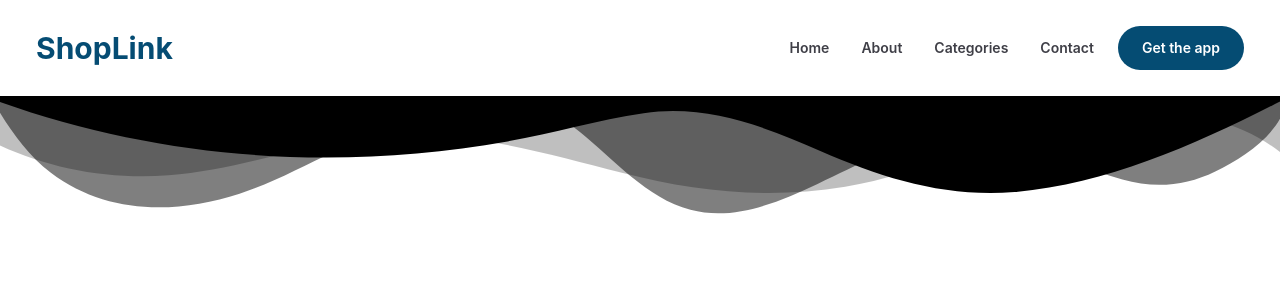
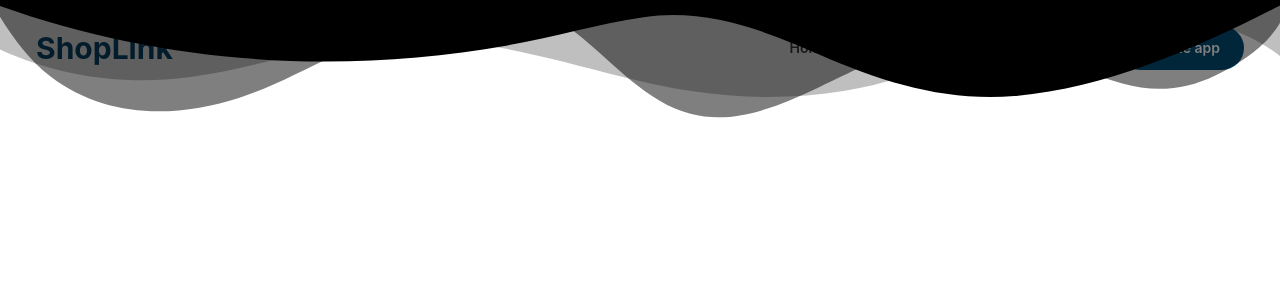
Before and after one commit to devJohnA/ShopLink, a React (Vite) app: page / in a window 1280 px wide. Shown: the top 300 px of the page. Built offline with nearby package versions, Linux system fonts and the light colour scheme.

Commit message:
Add custom shape divider stylesasd
Add custom shape divider styles to App.css

```diff
--- a/src/App.css
+++ b/src/App.css
@@ -1,3 +1,11 @@
 /* globals.css */
 @import "tailwindcss";
 @import url('https://fonts.googleapis.com/css2?family=sans-serif:wght@400;500;600;700&display=swap');
+.custom-shape-divider-top-1765332317 {
+    position: absolute;
+    top: 0;
+    left: 0;
+    width: 100%;
+    overflow: hidden;
+    line-height: 0;
+}
```
